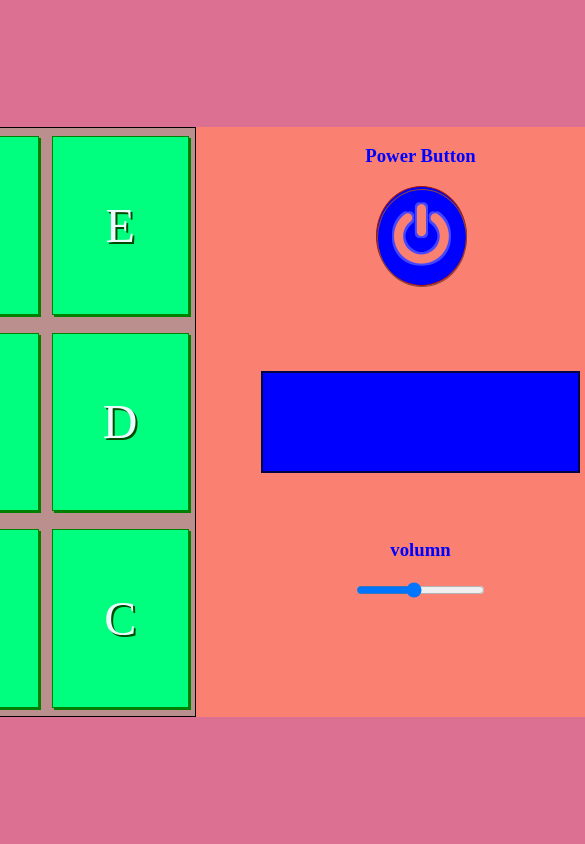
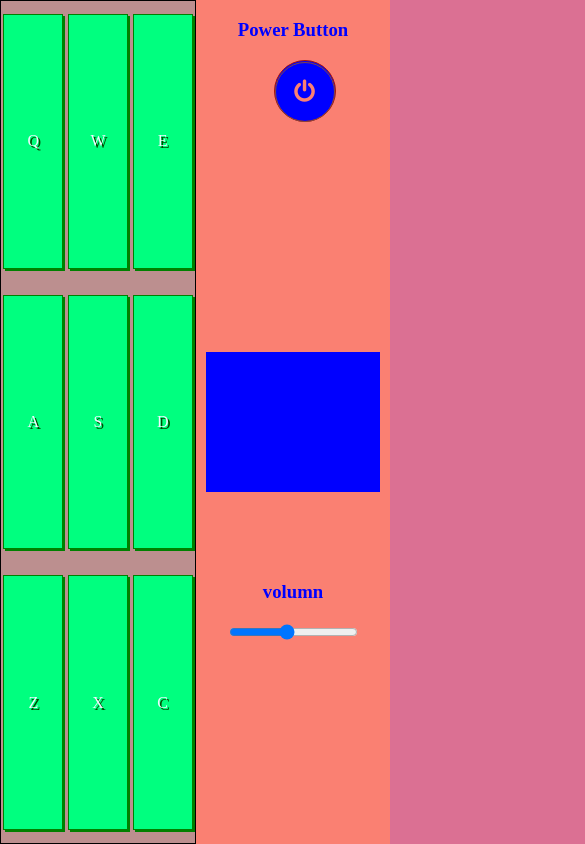
Before and after one commit to atul-mandavkar/drum-machine-2, a React (Create React App) app: page / in a window 390 px wide. Shown: the top 844 px of the page, 585 px wide, since content can reach past the window. Built offline with nearby package versions, Linux system fonts and the light colour scheme.

Commit message:
Created perfect for mobile device
Here max-width is 600px is taken for adding media query command

```diff
--- a/public/index.html
+++ b/public/index.html
@@ -27,6 +27,8 @@
     <title>React App</title>
     <!-- For fontawesome icon -->
     <link rel="stylesheet" href="https://cdnjs.cloudflare.com/ajax/libs/font-awesome/4.7.0/css/font-awesome.min.css">
+    <!-- For making website mobile friendly use meta tag with viewport and use max-device-width property -->
+    <meta name="viewport" content="width=device-width, initial-scale=1">
   </head>
   <body>
     <noscript>You need to enable JavaScript to run this app.</noscript>
--- a/src/components/DisplayScreen.css
+++ b/src/components/DisplayScreen.css
@@ -10,3 +10,10 @@
   align-items: center;
   justify-content: center;
 }
+@media screen and (max-width: 600px) {
+  .displayScreen{
+    width: 90%;
+    box-shadow: none;
+    font-size: 24px;
+  }
+}
--- a/src/components/DrumButton.css
+++ b/src/components/DrumButton.css
@@ -12,3 +12,9 @@
   color: aliceblue;
   text-shadow: 2px 2px rgb(1, 73, 1);
 }
+
+@media screen and (max-width: 600px) {
+  .drumButton{
+    font-size: 100%;
+  }
+}
--- a/src/components/PowerButton.css
+++ b/src/components/PowerButton.css
@@ -40,3 +40,25 @@ input[type="checkbox"]:checked{
   border: 7px solid aqua;
   transform: scale(1.1);
 }
+
+@media screen and (max-width: 600px) {
+  #powerIcon{
+    width: 60px;
+    height: 60px;
+    top: 60px;
+    font-size: 24px;
+    text-shadow: none;
+  }
+  input[type="checkbox"]{
+    width: 60px;
+    height: 60px;
+    left: 38.5%;
+  }
+  input[type="checkbox"]:checked{
+    width: 60px;
+    height: 60px;
+    border: 2px solid aqua;
+    transform: scale(1.1);
+    top: 57px;
+  }
+}
--- a/src/components/Wrapper.css
+++ b/src/components/Wrapper.css
@@ -6,3 +6,10 @@
   display: flex;
   flex-direction: row;
 }
+
+@media screen and (max-width: 600px) {
+  .wrapper{
+    width: 100vw;
+    height: 100vh;
+  }
+}
```
